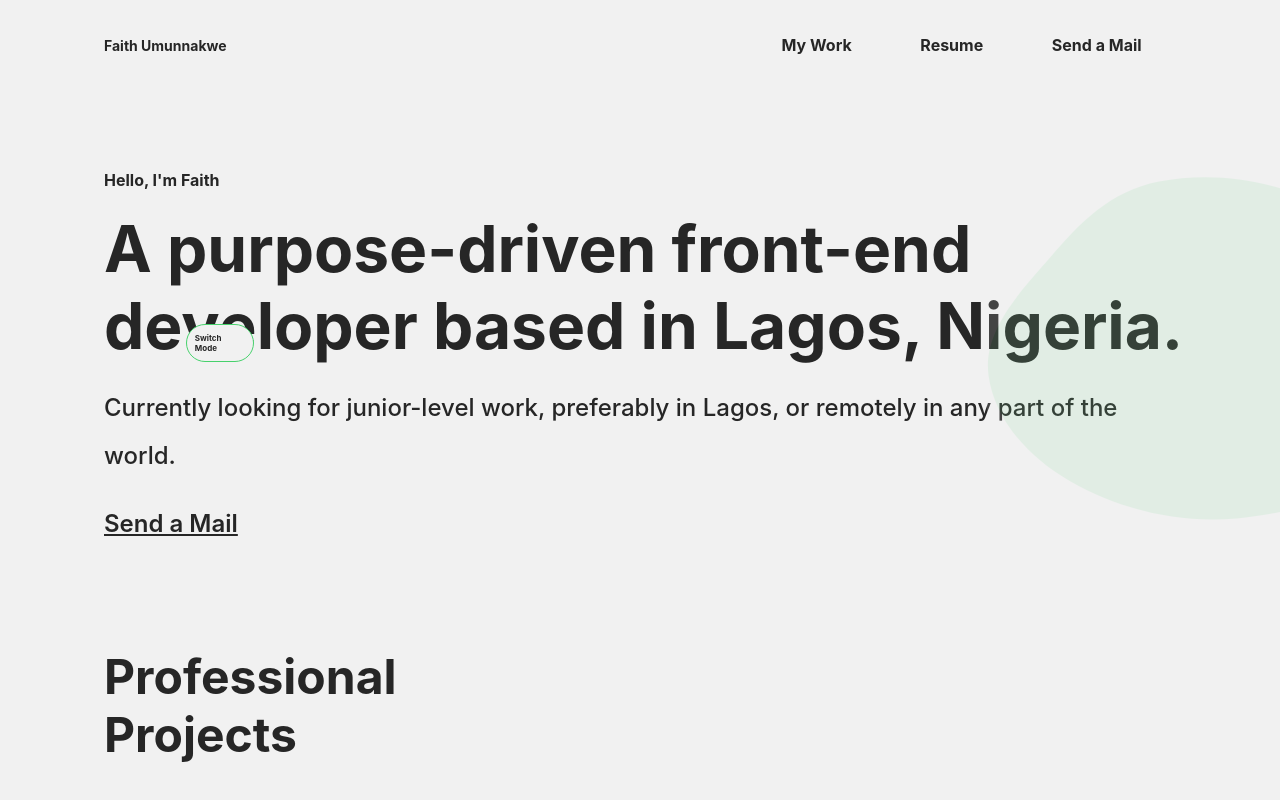
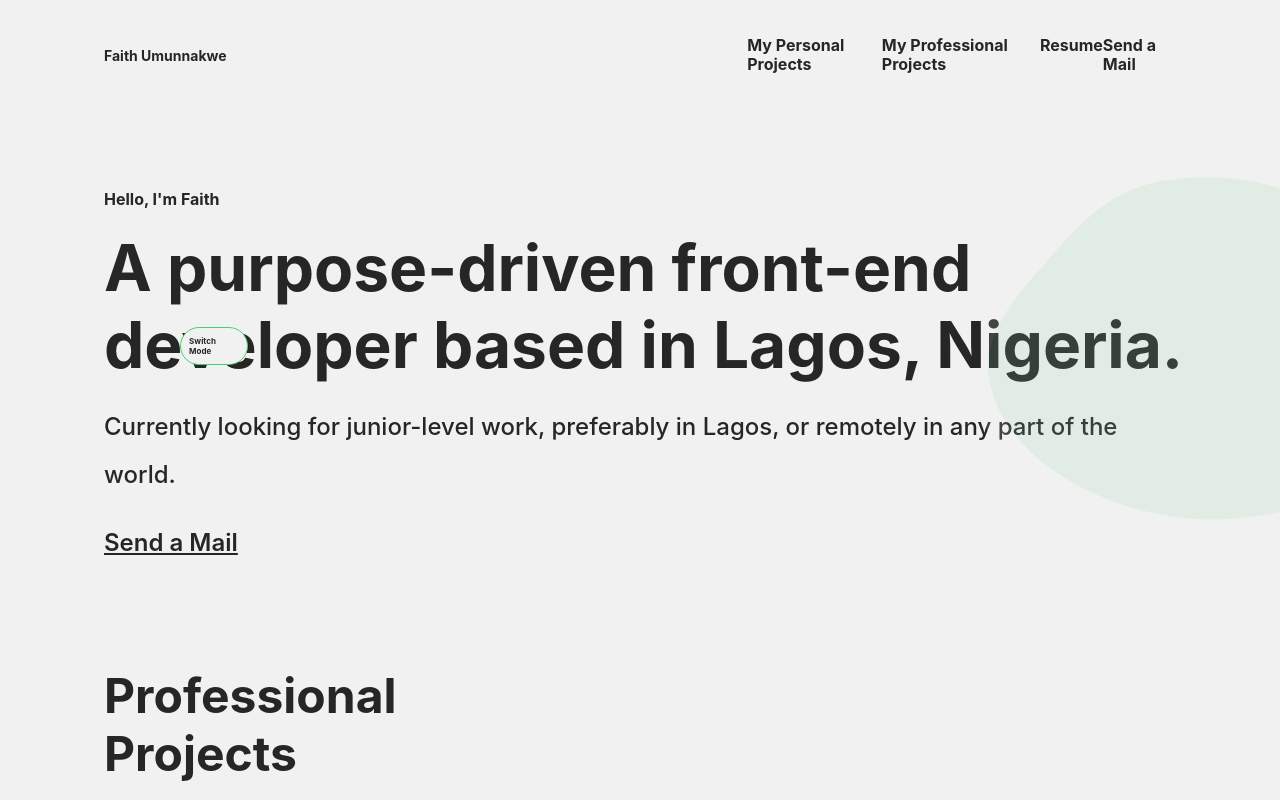
Before and after one commit to FaithChinonso/PERSONAL-WEBSITE, a React (Create React App) app: page / in a window 1280 px wide. Shown: the top 800 px of the page. Built offline with nearby package versions, Linux system fonts and the light colour scheme; a web font is replaced by a local one.

Commit message:
corrections

```diff
--- a/src/component/View/Nav.js
+++ b/src/component/View/Nav.js
@@ -21,7 +21,10 @@ const Nav = props => {
       </button>
       <ul className={`${props.dark ? "navListDark" : "navList"}`}>
         <li>
-          <a href="#work">My Work</a>
+          <a href="#work">My Personal Projects</a>
+        </li>
+        <li>
+          <a href="#pwork">My Professional Projects</a>
         </li>
         <li>
           <a
@@ -42,12 +45,17 @@ const Nav = props => {
         </li>
       </ul>
       <ul className={`menuNav ${navbarOpen ? " showMenu" : ""}`}>
+        <li>
+          <a href="#work" onClick={handleToggle}>
+            My Personal Projects
+          </a>
+        </li>
         <li onClick={handleToggle}>
-          <a href="#work">My Work</a>
+          <a href="#pwork">My Professional Projects</a>
         </li>
         <li onClick={handleToggle}>
           <a
-            href="https://drive.google.com/file/d/1JJ_eeUvUIDds11FdW6BMRl2s800X2muG/view?usp=sharing"
+            href="https://drive.google.com/file/d/1cfNtQDyawyL6YkPK1HW4A8JPIytI3ipy/view?usp=sharing"
             target="_blank"
             rel="noreferrer"
           >
--- a/src/component/View/ProfessionalProjects.js
+++ b/src/component/View/ProfessionalProjects.js
@@ -19,9 +19,16 @@ const ProfessionalProjects = props => {
       img: cooper,
       link: "",
     },
+    {
+      name: "Radeus Website",
+      des: "Building the new Radeus official website using react and tailwind css",
+      id: "2",
+      img: null,
+      link: "",
+    },
   ];
   return (
-    <div className="proProjects">
+    <div className="proProjects" id="pwork">
       <div className="text">Professional Projects</div>
       <div className="projectContainer">
         {projects?.map(pro => (
--- a/src/index.css
+++ b/src/index.css
@@ -207,10 +207,9 @@ button {
   line-height: 48px;
 }
 .slide-text {
-  font-size: 32px;
+  font-size: 12px;
   line-height: 18px;
   text-align: center;
-  display: none;
 }
 .slider-buttons {
   display: flex;
```
